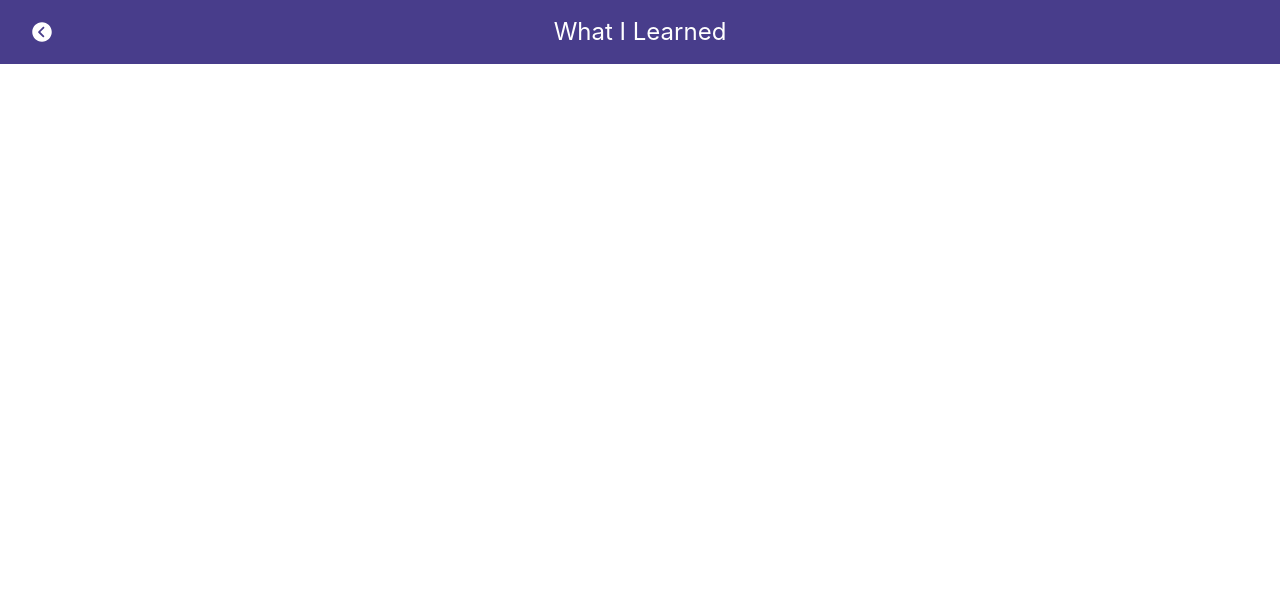
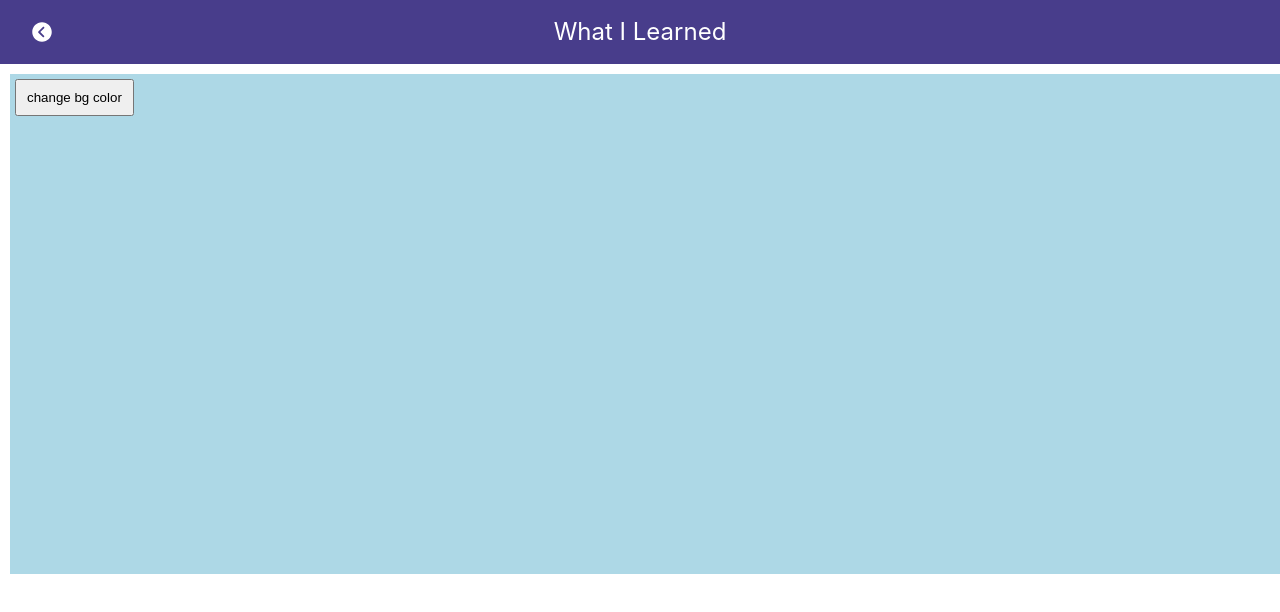
Before and after one commit to saebomp/todayilearned, a React (Create React App) app: page /toggleClassName in a window 1280 px wide. Shown: the top 612 px of the page. Built offline with nearby package versions, Linux system fonts and the light colour scheme.

Commit message:
feat: add toggle class name

```diff
--- a/src/App.js
+++ b/src/App.js
@@ -18,6 +18,7 @@ import Bind from './components/Bind'
 import Props from './components/Props'
 import Formwave from './components/Formwave'
 import SetTimeOut from './components/SetTimeOut'
+import ToggleClassName from './components/ToggleClassName'
 
 function App() {
   return (
@@ -41,6 +42,7 @@ function App() {
         <Route exact path="/props" component={Props} />
         <Route exact path="/formwave" component={Formwave} />
         <Route exact path="/setTimeOut" component={SetTimeOut} />
+        <Route exact path="/toggleClassName" component={ToggleClassName} />
       </div>
     </Router>
   );
--- a/src/components/SetTimeOut.js
+++ b/src/components/SetTimeOut.js
@@ -32,7 +32,8 @@ const SetTimeOut = () => {
     <div style={styles.mar}>
       <h1>{count}</h1>
         <button onClick={counter} style={styles.btn}>Increment</button>
-      </div>
+        <p>The number would be back to "1" after 3 seconds</p>
+    </div>
     </>
     )
   }
--- /dev/null
+++ b/src/components/ToggleClassName.js
@@ -0,0 +1,30 @@
+import React, {useState, useEffect} from 'react';
+
+const styles = {
+  btn: {
+    padding:'10px',
+    margin:'5px'
+  },
+
+}
+
+
+const ToggleClassName = () => {
+  const [style, setStyle] = useState(true);
+
+  const color = (event) => {
+    setStyle(!style)
+  }
+
+  return (
+    <>
+    <div className={style ? 'lightblue' : 'lightpink'}>
+        <button onClick={color} style={styles.btn}>change bg color</button>
+      </div>
+    </>
+    )
+  }
+
+  export default ToggleClassName
+
+  // https://stackoverflow.com/questions/49014937/addclass-and-removeclass-react
```
